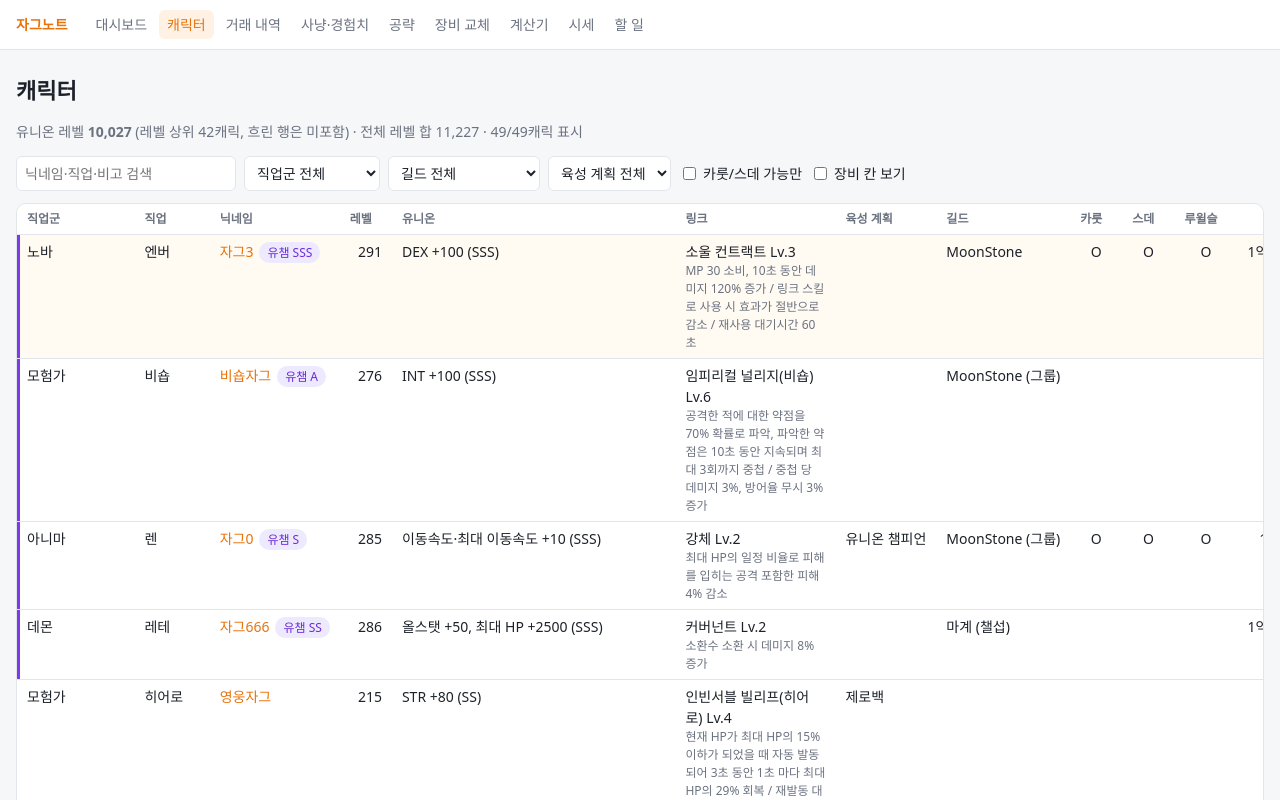
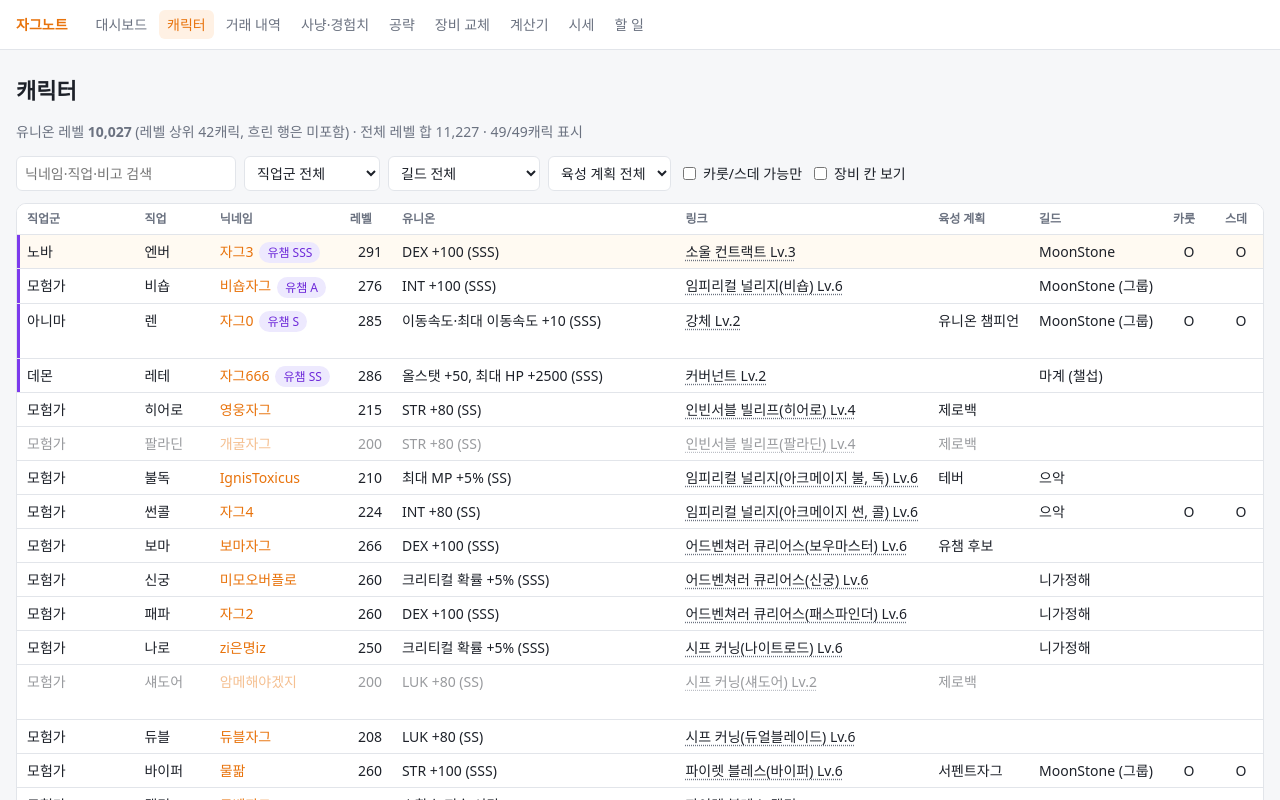
Before and after one commit to zaGamer95/maple, a React (Vite) app: page /#/characters in a window 1280 px wide. Shown: the top 800 px of the page. Built offline with nearby package versions, Linux system fonts and the light colour scheme.

Commit message:
Keep link skill cells to one line and show the effect on hover
Co-Authored-By: Claude Opus 5.5 <noreply@anthropic.com>
Claude-Session: https://claude.ai/code/session_011Q8XLdd7dZuaVLM8ibR9mc

```diff
--- a/src/data/calc.json
+++ b/src/data/calc.json
@@ -3,7 +3,7 @@
     "자그3": {
       "character": "자그3",
       "job": "엔젤릭버스터",
-      "fetchedAt": "2026-11-10T01:52:07.171Z",
+      "fetchedAt": "2026-11-10T01:55:30.022Z",
       "mainStat": "DEX",
       "subStat": "STR",
       "stat": {
--- a/src/pages/CharacterDetail.tsx
+++ b/src/pages/CharacterDetail.tsx
@@ -226,10 +226,9 @@ function Overview({ c }: { c: Character }) {
       (() => {
         const l = linkSkillLabel(nexon.characters[c.id]?.link, c.linkEffect);
         return l ? (
-          <>
+          <span title={l.effect ?? undefined} className={l.effect ? 'has-tip' : undefined}>
             {l.title}
-            {l.effect && <div className="muted small">{l.effect}</div>}
-          </>
+          </span>
         ) : null;
       })(),
     ],
--- a/src/pages/CharacterList.tsx
+++ b/src/pages/CharacterList.tsx
@@ -208,9 +208,8 @@ function Row({ c, showEquip, inUnion }: { c: Character; showEquip: boolean; inUn
 function LinkCell({ c }: { c: Character }) {
   const link = linkSkillLabel(nexon.characters[c.id]?.link, c.linkEffect);
   return (
-    <td className="note-cell" title={link?.effect ?? undefined}>
+    <td title={link?.effect ?? undefined} className={link?.effect ? 'has-tip' : undefined}>
       {link?.title}
-      {link?.effect && <div className="muted small link-effect">{link.effect}</div>}
     </td>
   );
 }
--- a/src/styles.css
+++ b/src/styles.css
@@ -896,3 +896,8 @@ tr.champion-row td:first-child {
   max-width: 320px;
   white-space: normal;
 }
+.has-tip {
+  cursor: help;
+  text-decoration: underline dotted var(--muted);
+  text-underline-offset: 3px;
+}
```
